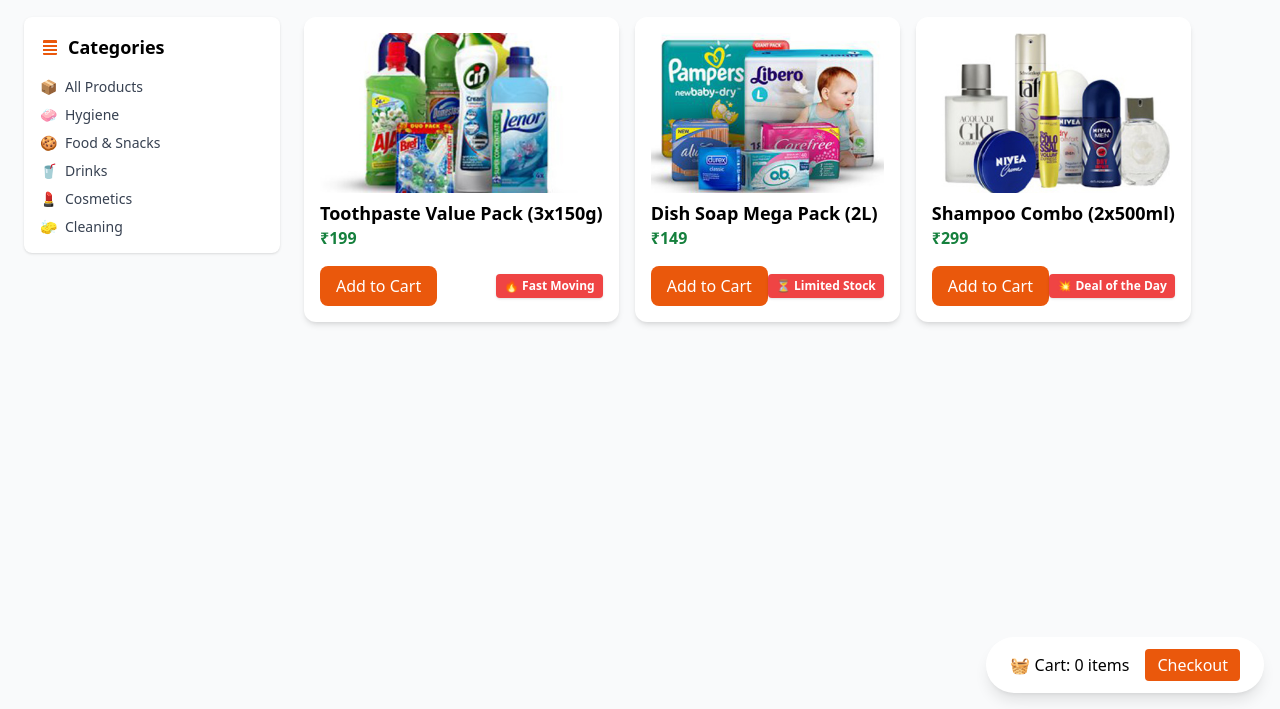
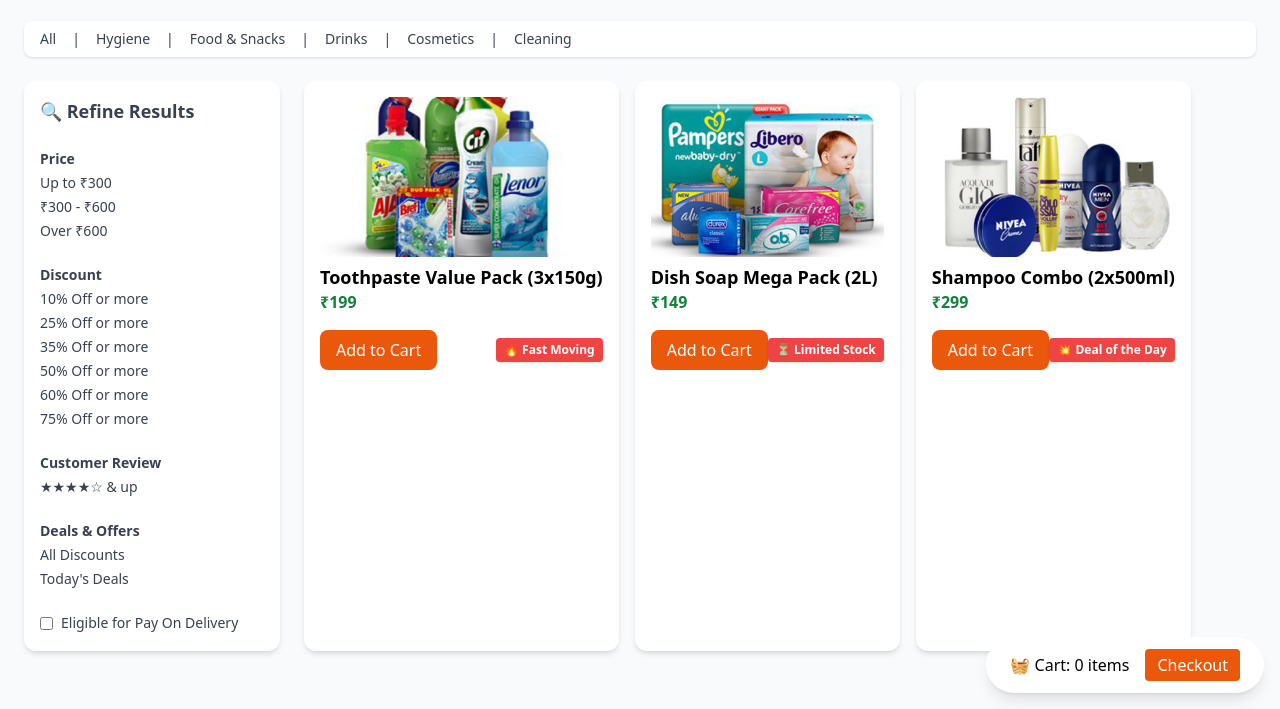
Before and after one commit to IstosMedical/fmcg, a plain HTML site: page index.html in a window 1280 px wide. Shown: the part 91-800 px from the top of the page. Drawn offline with nearby package versions, Linux system fonts and the light colour scheme.

Commit message:
Update index.html

```diff
--- a/index.html
+++ b/index.html
@@ -13,42 +13,92 @@
   <body class="p-6 bg-gray-50 font-sans">
     <!-- 🛍️ Header -->
     <header class="text-center mb-6">
-      <h1 class="text-3xl font-bold">🛒 Bulk Buy Essentials</h1>
+      <h1 class="text-3xl md:text-4xl font-bold tracking-tight">🛒 Bulk Buy Essentials</h1>
       <p class="text-sm text-gray-600 mt-1">Fast-moving household deals. Limited stock. Act fast!</p>
     </header>
 
-        <!-- Mobile Category Toggle -->
+    <!-- 📱 Mobile Category Toggle -->
     <div class="md:hidden mb-4">
       <button
         onclick="toggleCategoryPanel()"
-        class="bg-orange-600 text-white px-4 py-2 rounded hover:bg-orange-700"
+        class="bg-orange-600 text-white px-4 py-2 rounded-lg hover:bg-orange-700 transition-all duration-300 ease-in-out"
       >
-        ☰ Categories
+        ☰ Filters
       </button>
     </div>
 
+    <!-- 🧭 Horizontal Category Bar -->
+    <nav class="bg-white shadow rounded-lg mb-6 px-4 py-2 overflow-x-auto whitespace-nowrap">
+      <ul class="flex items-center gap-4 text-sm text-gray-700 font-medium">
+        <li><button onclick="filterProducts('All')" class="hover:text-orange-600">All</button></li>
+        <li>|</li>
+        <li><button onclick="filterProducts('Hygiene')" class="hover:text-orange-600">Hygiene</button></li>
+        <li>|</li>
+        <li><button onclick="filterProducts('Food')" class="hover:text-orange-600">Food & Snacks</button></li>
+        <li>|</li>
+        <li><button onclick="filterProducts('Drinks')" class="hover:text-orange-600">Drinks</button></li>
+        <li>|</li>
+        <li><button onclick="filterProducts('Cosmetics')" class="hover:text-orange-600">Cosmetics</button></li>
+        <li>|</li>
+        <li><button onclick="filterProducts('Cleaning')" class="hover:text-orange-600">Cleaning</button></li>
+      </ul>
+    </nav>
+
     <!-- 🧭 Main Layout -->
     <main class="flex gap-6">
-    <!-- 🗂️ Category Panel -->
-    <aside
-      class="w-64 bg-white shadow rounded-lg p-4 h-fit sticky top-6 hidden md:block"
-      id="category-panel"
-    >
-      <h2 class="text-lg font-bold mb-4 flex items-center gap-2">
-        <svg class="w-5 h-5 text-orange-600" fill="currentColor" viewBox="0 0 20 20">
-          <path d="M4 3h12a1 1 0 011 1v2H3V4a1 1 0 011-1zM3 8h14v2H3V8zm0 4h14v2H3v-2zm0 4h14v1a1 1 0 01-1 1H4a1 1 0 01-1-1v-1z" />
-        </svg>
-        Categories
-      </h2>
-      <ul class="space-y-2 text-sm text-gray-700">
-        <li><button onclick="filterProducts('All')" class="flex items-center gap-2 hover:text-orange-600"><span>📦</span>All Products</button></li>
-        <li><button onclick="filterProducts('Hygiene')" class="flex items-center gap-2 hover:text-orange-600"><span>🧼</span>Hygiene</button></li>
-        <li><button onclick="filterProducts('Food')" class="flex items-center gap-2 hover:text-orange-600"><span>🍪</span>Food & Snacks</button></li>
-        <li><button onclick="filterProducts('Drinks')" class="flex items-center gap-2 hover:text-orange-600"><span>🥤</span>Drinks</button></li>
-        <li><button onclick="filterProducts('Cosmetics')" class="flex items-center gap-2 hover:text-orange-600"><span>💄</span>Cosmetics</button></li>
-        <li><button onclick="filterProducts('Cleaning')" class="flex items-center gap-2 hover:text-orange-600"><span>🧽</span>Cleaning</button></li>
-      </ul>
-    </aside>
+      <!-- 🧼 Filter Sidebar -->
+      <aside
+        id="category-panel"
+        class="w-64 bg-white shadow-md rounded-xl p-4 sticky top-6 hidden md:block space-y-6 text-sm text-gray-700"
+      >
+        <h2 class="text-lg font-bold mb-2">🔍 Refine Results</h2>
+
+        <!-- 💰 Price Range -->
+        <div>
+          <h3 class="font-semibold mb-1">Price</h3>
+          <ul class="space-y-1">
+            <li><button class="hover:text-orange-600">Up to ₹300</button></li>
+            <li><button class="hover:text-orange-600">₹300 - ₹600</button></li>
+            <li><button class="hover:text-orange-600">Over ₹600</button></li>
+          </ul>
+        </div>
+
+        <!-- 💸 Discounts -->
+        <div>
+          <h3 class="font-semibold mb-1">Discount</h3>
+          <ul class="space-y-1">
+            <li><button class="hover:text-orange-600">10% Off or more</button></li>
+            <li><button class="hover:text-orange-600">25% Off or more</button></li>
+            <li><button class="hover:text-orange-600">35% Off or more</button></li>
+            <li><button class="hover:text-orange-600">50% Off or more</button></li>
+            <li><button class="hover:text-orange-600">60% Off or more</button></li>
+            <li><button class="hover:text-orange-600">75% Off or more</button></li>
+          </ul>
+        </div>
+
+        <!-- ⭐ Reviews -->
+        <div>
+          <h3 class="font-semibold mb-1">Customer Review</h3>
+          <button class="hover:text-orange-600">★★★★☆ & up</button>
+        </div>
+
+        <!-- 🛍️ Deals -->
+        <div>
+          <h3 class="font-semibold mb-1">Deals & Offers</h3>
+          <ul class="space-y-1">
+            <li><button class="hover:text-orange-600">All Discounts</button></li>
+            <li><button class="hover:text-orange-600">Today's Deals</button></li>
+          </ul>
+        </div>
+
+        <!-- 🚚 Pay on Delivery -->
+        <div>
+          <label class="inline-flex items-center gap-2">
+            <input type="checkbox" class="accent-orange-600" />
+            <span>Eligible for Pay On Delivery</span>
+          </label>
+        </div>
+      </aside>
 
       <!-- 🧃 Product Grid -->
       <section id="product-grid" class="flex flex-wrap gap-4"></section>
@@ -57,7 +107,7 @@
     <!-- 🧺 Cart Panel -->
     <div
       id="cart"
-      class="fixed bottom-4 right-4 bg-white shadow-lg rounded-full px-6 py-3 flex items-center space-x-4 z-40"
+      class="fixed bottom-4 right-4 bg-white shadow-lg rounded-full px-6 py-3 flex items-center gap-4 z-40 transition-all duration-300 ease-in-out"
     >
       <span>🧺 Cart: <span id="cart-count">0</span> items</span>
       <button
@@ -71,9 +121,9 @@
     <!-- 🧾 Checkout Modal -->
     <div
       id="checkout-modal"
-      class="hidden fixed inset-0 bg-black bg-opacity-50 flex items-center justify-center z-50"
+      class="hidden fixed inset-0 bg-black bg-opacity-50 flex items-center justify-center z-50 transition-opacity duration-300"
     >
-      <div class="bg-white rounded-lg shadow-xl p-6 w-[90%] max-w-md">
+      <div class="bg-white rounded-xl shadow-2xl p-6 w-[90%] max-w-md transition-all duration-300 ease-in-out">
         <h2 class="text-xl font-bold mb-4">🧾 Order Summary</h2>
         <ul id="checkout-items" class="space-y-2 max-h-60 overflow-y-auto"></ul>
         <div class="mt-4 border-t pt-2 flex justify-between">
```
